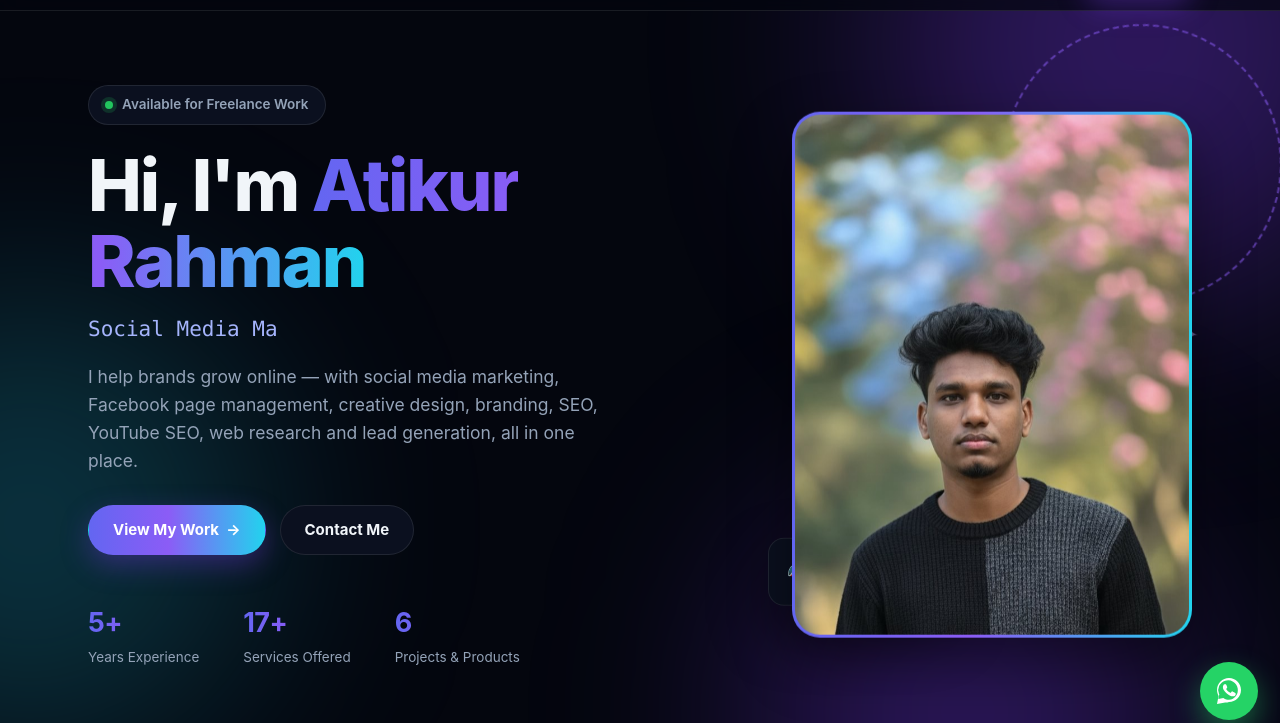
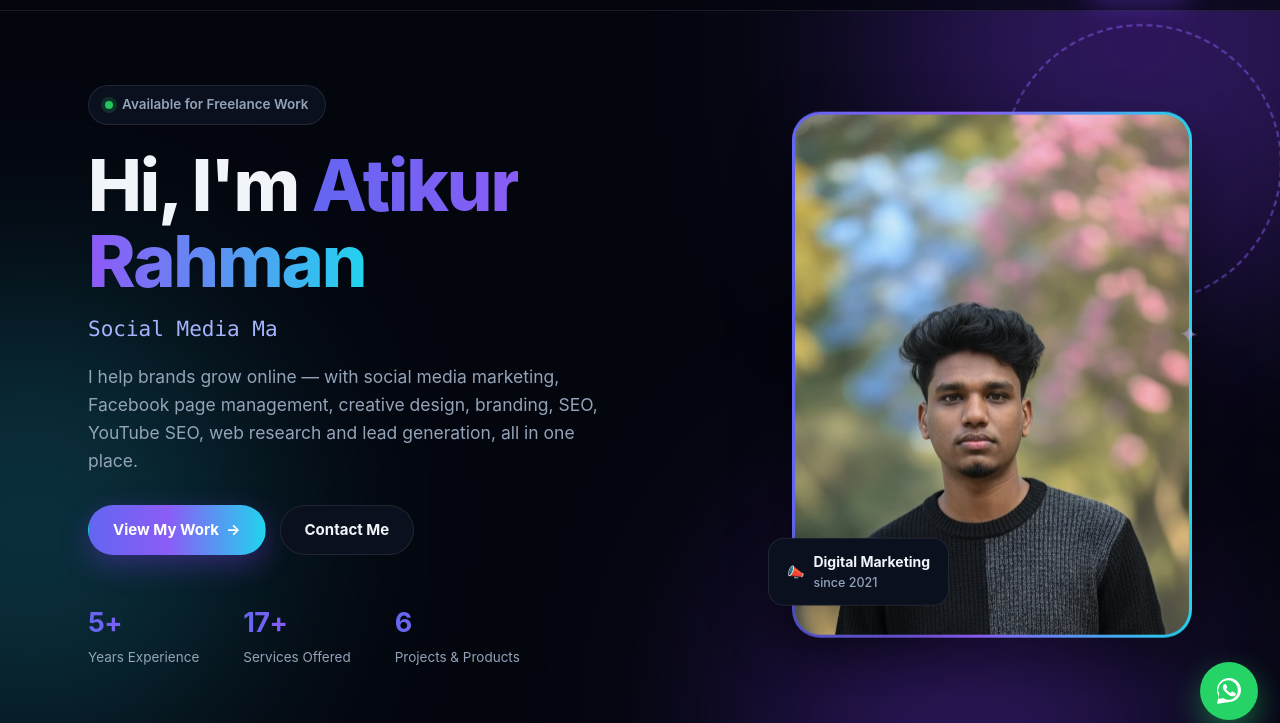
Before and after one commit to Atikur009/atikur.cyou, a plain HTML site: page index.html in a window 1280 px wide. Shown: the part 58-781 px from the top of the page. Drawn offline with Linux system fonts and the light colour scheme; no server answers.

Commit message:
Hero chip/spark above frame (z-index), faster ring spin

```diff
--- a/portfolio.css
+++ b/portfolio.css
@@ -101,13 +101,13 @@ header.site{
 .hero-stats span{font-size:13.5px;color:var(--muted)}
 .hero-photo{position:relative;justify-self:end;width:min(400px,100%)}
 .hero-photo .frame{position:relative;z-index:1;border-radius:28px;padding:3px;background:var(--grad);box-shadow:var(--shadow);animation:floaty 6s ease-in-out infinite}
-.hero-ring{position:absolute;z-index:0;right:-90px;top:-90px;width:280px;height:280px;border:2px dashed rgba(139,92,246,.55);border-radius:50%;animation:spin 24s linear infinite;pointer-events:none}
+.hero-ring{position:absolute;z-index:0;right:-90px;top:-90px;width:280px;height:280px;border:2px dashed rgba(139,92,246,.55);border-radius:50%;animation:spin 18s linear infinite;pointer-events:none}
 @keyframes floaty{0%,100%{transform:translateY(0)}50%{transform:translateY(-12px)}}
 @keyframes spin{to{transform:rotate(360deg)}}
 .hero-photo .frame img{border-radius:25px;width:100%;height:520px;object-fit:cover;object-position:center 12%}
-.hero-chip{position:absolute;left:-24px;bottom:34px;background:var(--card);border:1px solid var(--line);border-radius:16px;padding:12px 18px;box-shadow:var(--shadow);font-size:14px;font-weight:700;display:flex;gap:9px;align-items:center;animation:floaty 6s ease-in-out 1.2s infinite}
+.hero-chip{position:absolute;z-index:2;left:-24px;bottom:34px;background:var(--card);border:1px solid var(--line);border-radius:16px;padding:12px 18px;box-shadow:var(--shadow);font-size:14px;font-weight:700;display:flex;gap:9px;align-items:center;animation:floaty 6s ease-in-out 1.2s infinite}
 .hero-chip small{display:block;font-weight:500;color:var(--muted);font-size:12.5px}
-.spark{position:absolute;right:-8px;top:38%;font-size:26px;color:#c4b5fd;opacity:.8;animation:twinkle 3.2s ease-in-out infinite}
+.spark{position:absolute;z-index:2;right:-8px;top:38%;font-size:26px;color:#c4b5fd;opacity:.8;animation:twinkle 3.2s ease-in-out infinite}
 @keyframes twinkle{0%,100%{opacity:.35;transform:scale(.85) rotate(0deg)}50%{opacity:1;transform:scale(1.15) rotate(20deg)}}
 .scroll-hint{display:flex;flex-direction:column;align-items:center;gap:8px;margin-top:56px;color:var(--muted2);font-size:11px;letter-spacing:.28em;font-weight:600}
 .scroll-hint .mouse{width:22px;height:36px;border:2px solid var(--muted2);border-radius:12px;position:relative}
```
